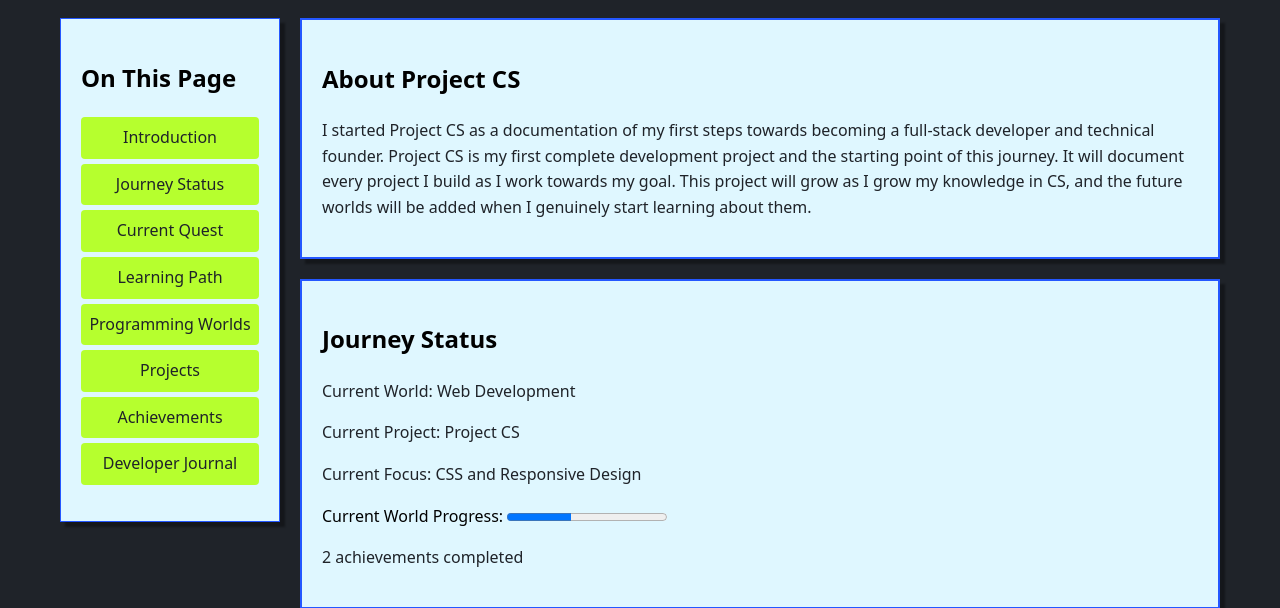
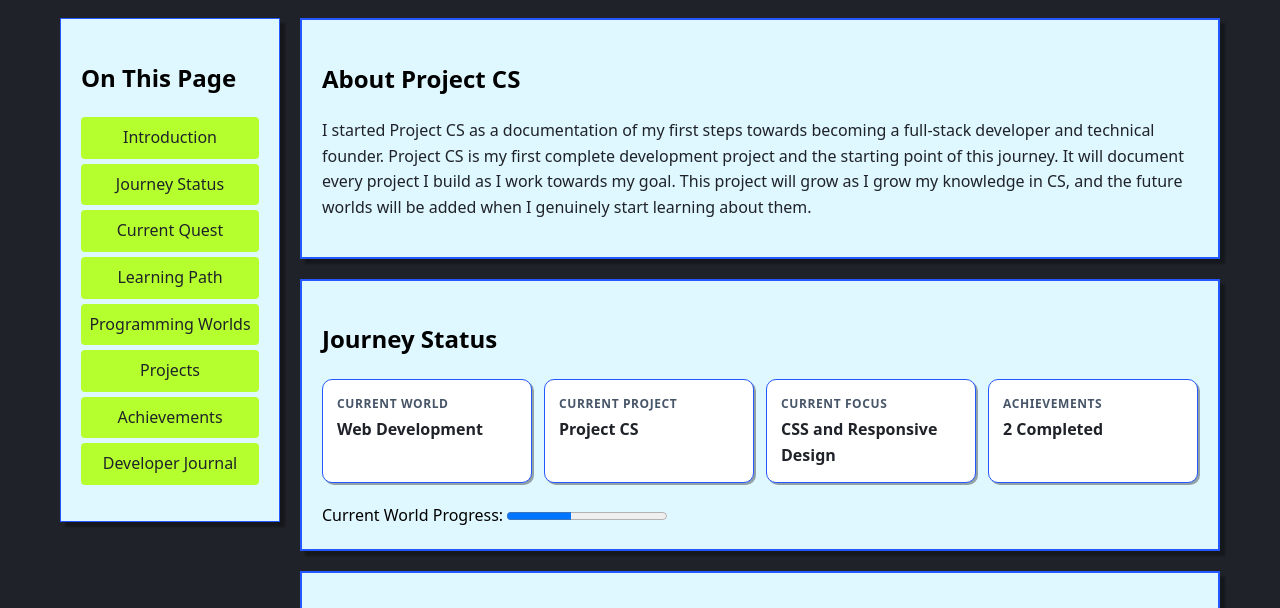
Before and after one commit to vedthebred/Project-CS, a plain HTML site: page index.html in a window 1280 px wide. Shown: the part 192-800 px from the top of the page. Drawn offline with Linux system fonts and the light colour scheme.

Commit message:
Implemented dl, dt, and dd to make journey status stats, and styled them. Also updated dev-journal.

```diff
--- a/css/style.css
+++ b/css/style.css
@@ -401,6 +401,37 @@ footer p {
   color: var(--header-text);
 }
 
+.status-grid {
+  display: grid;
+  grid-template-columns: repeat(auto-fit, minmax(180px, 1fr));
+  gap: 12px;
+  margin: 0 0 20px;
+}
+
+.status-item {
+  padding: 14px;
+  border: 1px solid var(--panel-border-color);
+  border-radius: 10px;
+  background-color: white;
+  box-shadow: 2px 2px 0 var(--shadow-color);
+}
+
+.status-item dt {
+  margin-bottom: 4px;
+  font-size: 0.75rem;
+  font-weight: 700;
+  text-transform: uppercase;
+  letter-spacing: 0.05em;
+  color: #475569;
+}
+
+.status-item dd {
+  margin: 0;
+  font-size: 1rem;
+  font-weight: 700;
+  color: var(--main-text);
+}
+
 @media (max-width: 900px) {
   .page-layout {
     grid-template-columns: 1fr;
--- a/index.html
+++ b/index.html
@@ -57,14 +57,28 @@
 
         <section id="journey-status" class="panel">
           <h2>Journey Status</h2>
-          <p>Current World: Web Development</p>
-          <p>Current Project: Project CS</p>
-          <p>Current Focus: CSS and Responsive Design</p>
+          <dl class="status-grid">
+            <div class="status-item">
+              <dt>Current World</dt>
+              <dd>Web Development</dd>
+            </div>
+            <div class="status-item">
+              <dt>Current Project</dt>
+              <dd>Project CS</dd>
+            </div>
+            <div class="status-item">
+              <dt>Current Focus</dt>
+              <dd>CSS and Responsive Design</dd>
+            </div>
+            <div class="status-item">
+              <dt>Achievements</dt>
+              <dd>2 Completed</dd>
+            </div>
+          </dl>
           <label for="current-world-progress">Current World Progress:</label>
           <progress id="current-world-progress" value="40" max="100">
             40%
           </progress>
-          <p>2 achievements completed</p>
         </section>
 
         <section id="current-quest" class="panel">
@@ -138,17 +152,36 @@
             <h4>Technologies</h4>
             <ul class="tech-list">
               <li class="tech-tag">
-                <img src="assets/images/html-logo.png" class="tech-icon" /> HTML
+                <img
+                  src="assets/images/html-logo.png"
+                  class="tech-icon"
+                  alt=""
+                />
+                HTML
               </li>
               <li class="tech-tag">
-                <img src="assets/images/css-logo.png" class="tech-icon" /> CSS
+                <img
+                  src="assets/images/css-logo.png"
+                  class="tech-icon"
+                  alt=""
+                />
+                CSS
               </li>
               <!--Javascript will be added later-->
               <li class="tech-tag">
-                <img src="assets/images/git-logo.png" class="tech-icon" /> Git
+                <img
+                  src="assets/images/git-logo.png"
+                  class="tech-icon"
+                  alt=""
+                />
+                Git
               </li>
               <li class="tech-tag">
-                <img src="assets/images/github-logo.png" class="tech-icon" />
+                <img
+                  src="assets/images/github-logo.png"
+                  class="tech-icon"
+                  alt=""
+                />
                 GitHub
               </li>
             </ul>
```
Also changed, not shown: 1 other file.
